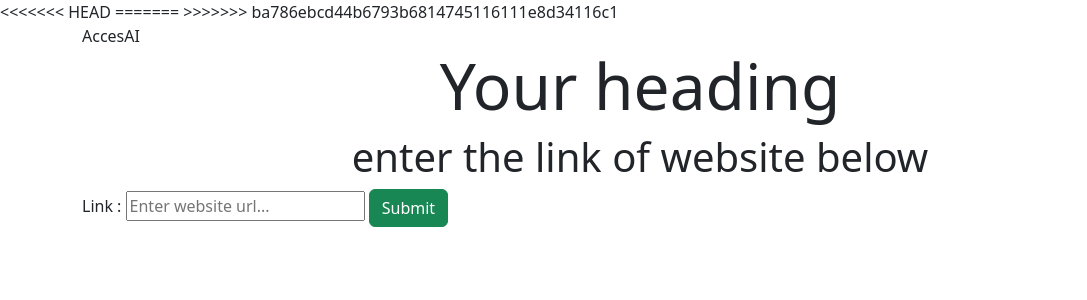
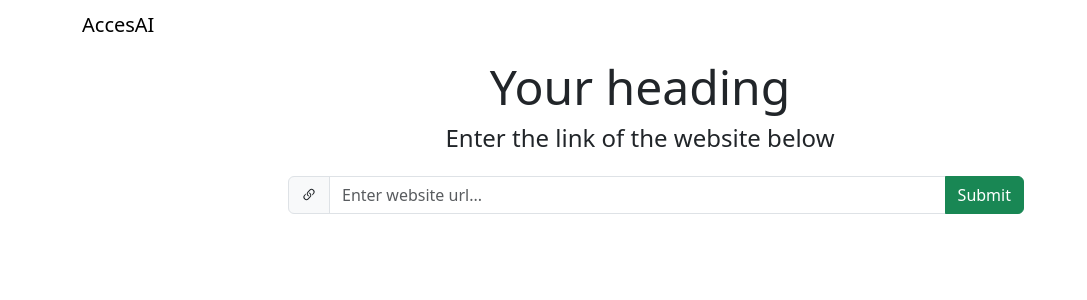
Before and after one commit to RushiVivek/AccessAI-AG33, a Flask app: page / in a window 1280 px wide. Shown: the top 300 px of the page, without its empty margins (0-1087 px from the left). Run offline with Flask 3, Linux system fonts and the light colour scheme; some libraries are stand-ins or nearby versions.

Commit message:
Update index.html

```diff
--- a/templates/index.html
+++ b/templates/index.html
@@ -2,36 +2,53 @@
 <html>
 
 <head>
-	<meta charset="utf-8">
-	<meta name="viewport" content="width=device-width, initial-scale=1">
-	<title></title>
-<<<<<<< HEAD
-	<link rel="stylesheet" type="text/css" href="{{ url_for('static', filename='style.css') }}">
-=======
-	<!-- <link rel="stylesheet" type="text/css" href="{{ url_for('static', filename='style.css') }}"> -->
-	 <link rel="stylesheet" href="temp.css">
-	 <link href="https://cdn.jsdelivr.net/npm/bootstrap@5.3.3/dist/css/bootstrap.min.css" rel="stylesheet" integrity="sha384-QWTKZyjpPEjISv5WaRU9OFeRpok6YctnYmDr5pNlyT2bRjXh0JMhjY6hW+ALEwIH" crossorigin="anonymous">
->>>>>>> ba786ebcd44b6793b6814745116111e8d34116c1
+	<meta charset="utf-8" />
+	<meta name="viewport" content="width=device-width, initial-scale=1" />
+	<title>AccesAI</title>
+	<link href="https://cdn.jsdelivr.net/npm/bootstrap@5.3.3/dist/css/bootstrap.min.css" rel="stylesheet"
+		integrity="sha384-QWTKZyjpPEjISv5WaRU9OFeRpok6YctnYmDr5pNlyT2bRjXh0JMhjY6hW+ALEwIH" crossorigin="anonymous" />
 </head>
 
 <body>
 	<div class="container">
-		<nav><span>AccesAI</span> </nav>
+		<nav class="navbar">
+			<a class="navbar-brand h6" href="#">AccesAI</a>
 
-		<h1 class="display-3 text-center"> Your heading</h1>
-		<h5 class=" display-6 text-center"> enter the link of website below</h5>
-		<div class="form-ground">
-			<form action="#machine">
-				<label class="" for="website_link">Link : </label>
-				<input type="url" name="website_link" id=" website_link" placeholder="Enter website url...">
-				<button class="btn btn-success">Submit</button>
-			</form>
+		</nav>
+
+		<h1 class="display-5 text-center">Your heading</h1>
+		<h5 class="h4 text-center">Enter the link of the website below</h5>
+
+		<div class="row justify-content-center">
+			<div class="col-8">
+				<form action="/" method="POST">
+					<div class="input-group m-3">
+						<span class="input-group-text" id="basic-addon1">
+							<svg xmlns="http://www.w3.org/2000/svg" width="16" height="16" fill="currentColor"
+								class="bi bi-link-45deg" viewBox="0 0 16 16">
+								<path
+									d="M4.715 6.542 3.343 7.914a3 3 0 1 0 4.243 4.243l1.828-1.829A3 3 0 0 0 8.586 5.5L8 6.086a1 1 0 0 0-.154.199 2 2 0 0 1 .861 3.337L6.88 11.45a2 2 0 1 1-2.83-2.83l.793-.792a4 4 0 0 1-.128-1.287z" />
+								<path
+									d="M6.586 4.672A3 3 0 0 0 7.414 9.5l.775-.776a2 2 0 0 1-.896-3.346L9.12 3.55a2 2 0 1 1 2.83 2.83l-.793.792c.112.42.155.855.128 1.287l1.372-1.372a3 3 0 1 0-4.243-4.243z" />
+							</svg>
+						</span>
+						<input class="form-control" type="url" name="website_link" id="website_link"
+							placeholder="Enter website url..." aria-label="Website link"
+							aria-describedby="basic-addon1" />
+						<button class="btn btn-success" type="button">Submit</button>
+					</div>
+				</form>
+			</div>
 		</div>
+	</div>
 
-	</div>
 	<script type="text/javascript" src="{{ url_for('static', filename='script.js') }}"></script>
-	<script src="https://cdn.jsdelivr.net/npm/@popperjs/core@2.11.8/dist/umd/popper.min.js" integrity="sha384-I7E8VVD/ismYTF4hNIPjVp/Zjvgyol6VFvRkX/vR+Vc4jQkC+hVqc2pM8ODewa9r" crossorigin="anonymous"></script>
-<script src="https://cdn.jsdelivr.net/npm/bootstrap@5.3.3/dist/js/bootstrap.min.js" integrity="sha384-0pUGZvbkm6XF6gxjEnlmuGrJXVbNuzT9qBBavbLwCsOGabYfZo0T0to5eqruptLy" crossorigin="anonymous"></script>
+	<script src="https://cdn.jsdelivr.net/npm/@popperjs/core@2.11.8/dist/umd/popper.min.js"
+		integrity="sha384-I7E8VVD/ismYTF4hNIPjVp/Zjvgyol6VFvRkX/vR+Vc4jQkC+hVqc2pM8ODewa9r"
+		crossorigin="anonymous"></script>
+	<script src="https://cdn.jsdelivr.net/npm/bootstrap@5.3.3/dist/js/bootstrap.min.js"
+		integrity="sha384-0pUGZvbkm6XF6gxjEnlmuGrJXVbNuzT9qBBavbLwCsOGabYfZo0T0to5eqruptLy"
+		crossorigin="anonymous"></script>
 </body>
 
 </html>
```
